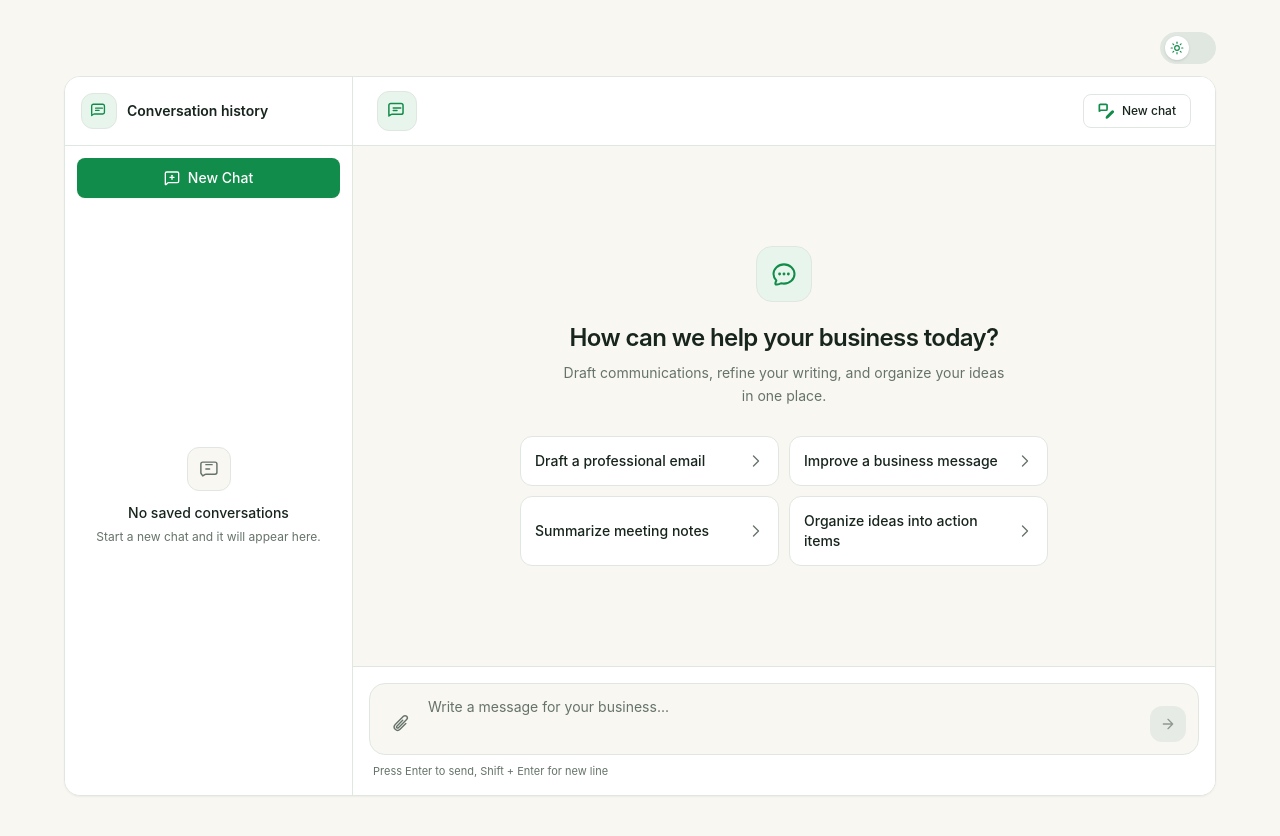
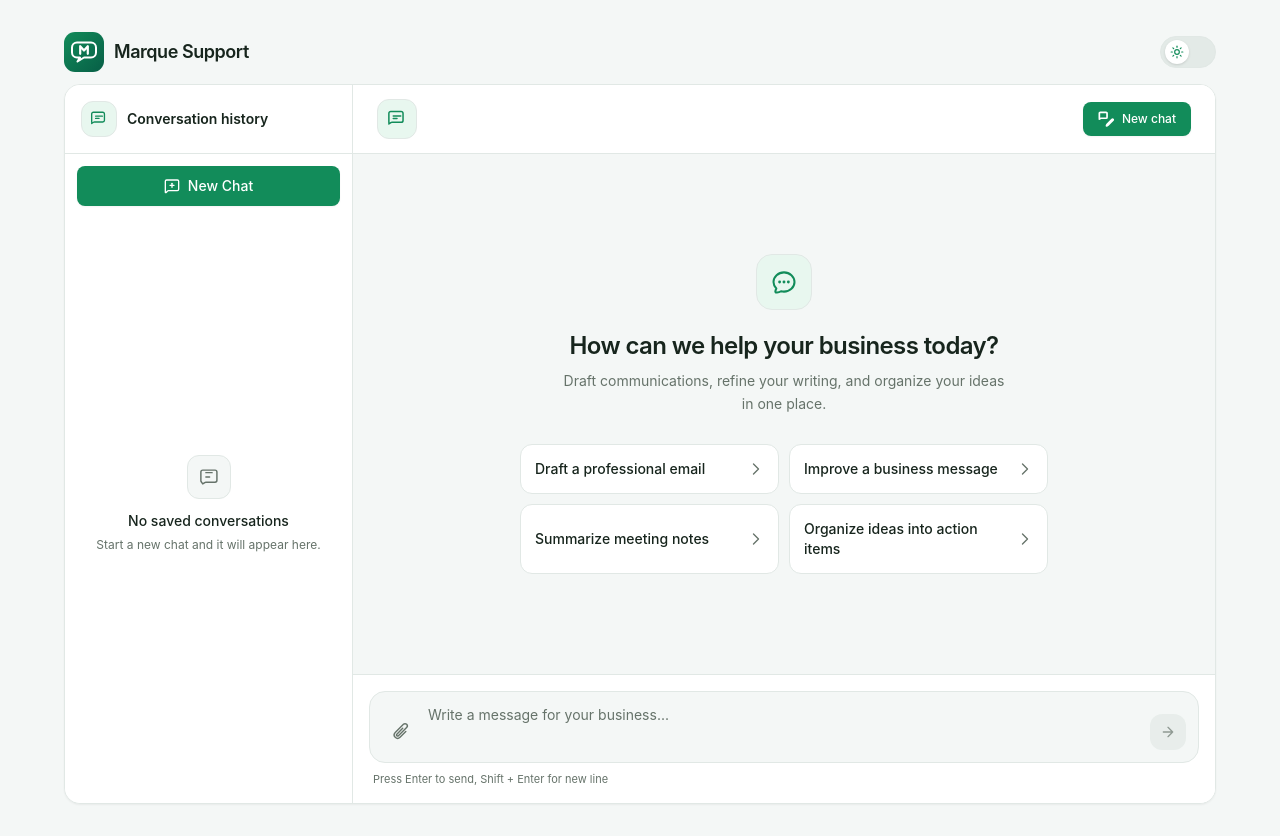
Before and after one commit to Kahonjohn1/business-support-chatbot, a Next.js app: page / in a window 1280 px wide. Built offline with nearby package versions, Linux system fonts and the light colour scheme.

Commit message:
feat: apply green Marque Support branding

```diff
--- a/src/app/globals.css
+++ b/src/app/globals.css
@@ -6,16 +6,16 @@
   color-scheme: light;
 
   /* Semantic theme tokens (light) */
-  --background: #F8F7F2;
+  --background: #F4F7F6;
   --surface: #FFFFFF;
   --foreground: #17251D;
-  --muted: #E0E7E1;
+  --muted: #E3EAE7;
   --muted-foreground: #66736A;
-  --border: #E0E7E1;
-  --accent: #E7F5EC;
-  --accent-foreground: #075E36;
-  --primary: #128C4A;
-  --primary-hover: #075E36;
+  --border: #E1E8E5;
+  --accent: #E8F7EF;
+  --accent-foreground: #075E46;
+  --primary: #128C5A;
+  --primary-hover: #075E46;
   --primary-foreground: #FFFFFF;
   --danger: #B42318;
   --danger-subtle: #FEF3F2;
@@ -23,14 +23,14 @@
   --switch-thumb: #FFFFFF;
 
   /* Brand palette */
-  --primary-green: #128C4A;
-  --deep-green: #075E36;
-  --bright-green: #25D366;
-  --soft-green: #E7F5EC;
-  --warm-off-white: #F8F7F2;
+  --brand-green: #075E46;
+  --action-green: #128C5A;
+  --accent-green: #25D366;
+  --selected-green: #E8F7EF;
+  --cool-gray: #F4F7F6;
   --main-text: #17251D;
   --secondary-text: #66736A;
-  --border-color: #E0E7E1;
+  --border-color: #E1E8E5;
   --white: #FFFFFF;
 }
 
@@ -38,16 +38,16 @@
   color-scheme: dark;
 
   /* Semantic theme tokens (dark) */
-  --background: #0E1512;
-  --surface: #161E1A;
+  --background: #0F1413;
+  --surface: #161C1A;
   --foreground: #E8EFEA;
-  --muted: #253029;
+  --muted: #232B28;
   --muted-foreground: #9BA8A0;
-  --border: #2A352E;
-  --accent: #1B2A22;
-  --accent-foreground: #8FE0AE;
-  --primary: #1FA85C;
-  --primary-hover: #17854A;
+  --border: #2A3330;
+  --accent: #17281F;
+  --accent-foreground: #86DCAB;
+  --primary: #0E8552;
+  --primary-hover: #0C7246;
   --primary-foreground: #FFFFFF;
   --danger: #F97066;
   --danger-subtle: #3A1E1C;
@@ -56,14 +56,14 @@
 }
 
 @theme {
-  --color-primary-green: #128C4A;
-  --color-deep-green: #075E36;
-  --color-bright-green: #25D366;
-  --color-soft-green: #E7F5EC;
-  --color-warm-off-white: #F8F7F2;
+  --color-brand-green: #075E46;
+  --color-action-green: #128C5A;
+  --color-accent-green: #25D366;
+  --color-selected-green: #E8F7EF;
+  --color-cool-gray: #F4F7F6;
   --color-main-text: #17251D;
   --color-secondary-text: #66736A;
-  --color-border-subtle: #E0E7E1;
+  --color-border-subtle: #E1E8E5;
   --color-pure-white: #FFFFFF;
 }
 
--- a/src/app/layout.tsx
+++ b/src/app/layout.tsx
@@ -3,8 +3,8 @@ import "./globals.css";
 import { THEME_INIT_SCRIPT } from "@/lib/theme";
 
 export const metadata: Metadata = {
-  title: "Business Support",
-  description: "Business Support Chatbot frontend demo.",
+  title: "Marque Support",
+  description: "Marque Support Chatbot frontend demo.",
 };
 
 export default function RootLayout({
--- a/src/app/page.tsx
+++ b/src/app/page.tsx
@@ -1,10 +1,17 @@
 import { BusinessSupportChat } from "@/components/chat/BusinessSupportChat";
 import { ThemeToggle } from "@/components/chat/ThemeToggle";
+import { LogoMark } from "@/components/chat/LogoMark";
 
 export default function Home() {
   return (
     <div className="min-h-screen flex flex-col items-center justify-center p-3 sm:p-6 md:p-8 bg-background">
-      <div className="w-full max-w-6xl flex justify-end mb-2 sm:mb-3">
+      <div className="w-full max-w-6xl flex items-center justify-between gap-3 mb-2 sm:mb-3">
+        <div className="flex items-center gap-2.5 min-w-0">
+          <LogoMark className="w-9 h-9 sm:w-10 sm:h-10 shrink-0" />
+          <span className="text-base sm:text-lg font-semibold tracking-tight text-foreground truncate">
+            Marque Support
+          </span>
+        </div>
         <ThemeToggle />
       </div>
       <BusinessSupportChat />
--- a/src/components/chat/ChatComposer.tsx
+++ b/src/components/chat/ChatComposer.tsx
@@ -121,7 +121,7 @@ export const ChatComposer: React.FC<ChatComposerProps> = ({
             type="button"
             onClick={() => fileInputRef.current?.click()}
             disabled={disabled}
-            className={`inline-flex items-center justify-center p-2.5 rounded-xl transition-colors shrink-0 focus:outline-none focus:ring-2 focus:ring-[#25D366] focus:ring-offset-1 ${
+            className={`inline-flex items-center justify-center p-2.5 rounded-xl transition-colors shrink-0 focus:outline-none focus:ring-2 focus:ring-primary focus:ring-offset-1 ${
               disabled
                 ? "text-muted-foreground opacity-60 cursor-not-allowed"
                 : "text-muted-foreground hover:text-foreground hover:bg-muted cursor-pointer"
@@ -160,7 +160,7 @@ export const ChatComposer: React.FC<ChatComposerProps> = ({
           <button
             type="submit"
             disabled={isSendDisabled}
-            className={`inline-flex items-center justify-center p-2.5 rounded-xl font-medium transition-colors shrink-0 focus:outline-none focus:ring-2 focus:ring-[#25D366] focus:ring-offset-1 ${
+            className={`inline-flex items-center justify-center p-2.5 rounded-xl font-medium transition-colors shrink-0 focus:outline-none focus:ring-2 focus:ring-primary focus:ring-offset-1 ${
               isSendDisabled
                 ? "bg-muted text-muted-foreground cursor-not-allowed opacity-70"
                 : "bg-primary hover:bg-primary-hover active:bg-primary-hover text-primary-foreground shadow-xs cursor-pointer"
--- a/src/components/chat/ChatHeader.tsx
+++ b/src/components/chat/ChatHeader.tsx
@@ -62,11 +62,11 @@ export const ChatHeader: React.FC<ChatHeaderProps> = ({
         <button
           type="button"
           onClick={onNewConversation}
-          className="inline-flex items-center gap-2 px-3 sm:px-3.5 py-2 text-xs font-medium rounded-lg transition-colors border bg-surface hover:bg-accent active:bg-muted text-foreground border-border cursor-pointer focus:outline-none focus:ring-2 focus:ring-primary focus:ring-offset-1"
+          className="inline-flex items-center gap-2 px-3 sm:px-3.5 py-2 text-xs font-medium rounded-lg transition-colors border border-transparent bg-primary hover:bg-primary-hover active:bg-primary-hover text-primary-foreground shadow-xs cursor-pointer focus:outline-none focus:ring-2 focus:ring-primary focus:ring-offset-1"
           aria-label="Start a new chat"
           title="Start a new chat"
         >
-          <NewChatIcon className="w-4 h-4 text-primary" />
+          <NewChatIcon className="w-4 h-4 text-primary-foreground" />
           <span className="hidden sm:inline">New chat</span>
           <span className="sm:hidden">New</span>
         </button>
--- a/src/components/chat/ConversationSidebar.tsx
+++ b/src/components/chat/ConversationSidebar.tsx
@@ -170,7 +170,7 @@ export const ConversationSidebar: React.FC<ConversationSidebarProps> = ({
         <button
           type="button"
           onClick={handleNewConversation}
-          className="inline-flex items-center justify-center gap-2 w-full px-3.5 py-2.5 text-sm font-medium rounded-lg bg-primary hover:bg-primary-hover active:bg-primary-hover text-primary-foreground shadow-xs transition-colors cursor-pointer focus:outline-none focus:ring-2 focus:ring-[#25D366] focus:ring-offset-1"
+          className="inline-flex items-center justify-center gap-2 w-full px-3.5 py-2.5 text-sm font-medium rounded-lg bg-primary hover:bg-primary-hover active:bg-primary-hover text-primary-foreground shadow-xs transition-colors cursor-pointer focus:outline-none focus:ring-2 focus:ring-primary focus:ring-offset-1"
           aria-label="New Chat"
           title="New Chat"
         >
--- /dev/null
+++ b/src/components/chat/LogoMark.tsx
@@ -0,0 +1,55 @@
+import React from "react";
+
+interface LogoMarkProps {
+  className?: string;
+}
+
+/**
+ * Marque Support brand mark: an original rounded-square app tile in the brand
+ * greens, holding a white speech bubble with a white letter "M" inside. The
+ * silhouette is inspired by modern messaging app tiles, but the bubble, tail
+ * and letterform are drawn from scratch for this product and stay legible at
+ * small sizes.
+ */
+export const LogoMark: React.FC<LogoMarkProps> = ({ className }) => (
+  <svg
+    className={className}
+    viewBox="0 0 40 40"
+    fill="none"
+    aria-hidden="true"
+  >
+    <defs>
+      <linearGradient
+        id="marque-support-tile"
+        x1="0"
+        y1="0"
+        x2="40"
+        y2="40"
+        gradientUnits="userSpaceOnUse"
+      >
+        <stop offset="0%" stopColor="#128C5A" />
+        <stop offset="100%" stopColor="#075E46" />
+      </linearGradient>
+    </defs>
+
+    {/* Rounded-square brand tile */}
+    <rect width="40" height="40" rx="11" fill="url(#marque-support-tile)" />
+
+    {/* Original speech bubble outline with a bottom-left tail */}
+    <path
+      d="M13 10.5h14a5 5 0 0 1 5 5v5a5 5 0 0 1-5 5H20l-6.5 4 2.5-4H13a5 5 0 0 1-5-5v-5a5 5 0 0 1 5-5Z"
+      stroke="#FFFFFF"
+      strokeWidth="2"
+      strokeLinejoin="round"
+    />
+
+    {/* White letter M inside the bubble */}
+    <path
+      d="M16.2 21.8V14.2l3.8 4.3 3.8-4.3v7.6"
+      stroke="#FFFFFF"
+      strokeWidth="2.2"
+      strokeLinecap="round"
+      strokeLinejoin="round"
+    />
+  </svg>
+);
--- a/src/components/chat/ThemeToggle.tsx
+++ b/src/components/chat/ThemeToggle.tsx
@@ -15,7 +15,11 @@ export const ThemeToggle: React.FC = () => {
       aria-label="Toggle dark mode"
       title={isDark ? "Switch to light mode" : "Switch to dark mode"}
       onClick={toggleTheme}
-      className="relative inline-flex items-center w-14 h-8 shrink-0 rounded-full border border-border bg-muted transition-colors cursor-pointer focus:outline-none focus-visible:ring-2 focus-visible:ring-primary focus-visible:ring-offset-2 focus-visible:ring-offset-surface"
+      className={`relative inline-flex items-center w-14 h-8 shrink-0 rounded-full border transition-colors cursor-pointer focus:outline-none focus-visible:ring-2 focus-visible:ring-primary focus-visible:ring-offset-2 focus-visible:ring-offset-surface ${
+        isDark
+          ? "bg-primary border-primary/60"
+          : "bg-muted border-border"
+      }`}
     >
       <span
         aria-hidden="true"
```
